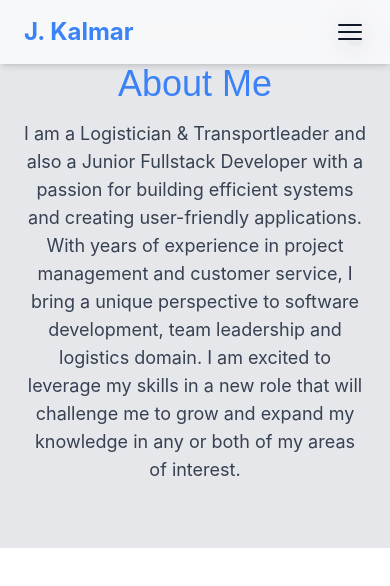
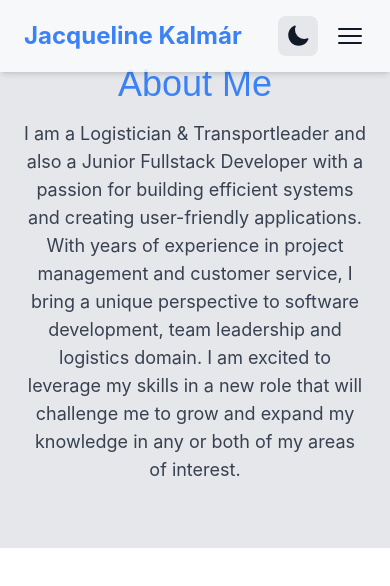
Before and after one commit to JaqiKal/jkalmar-portfolio, a React (Vite) app: page /about in a window 390 px wide. Shown: the top 586 px of the page. Built offline with nearby package versions, Linux system fonts and the light colour scheme.

Commit message:
fix: Move dark mode toggle into Navbar
Placed ThemeToggle inside the Navbar for better visibility

Removed old absolute positioning from App.jsx.

Ensured correct placement for both mobile and desktop views

```diff
--- a/src/App.jsx
+++ b/src/App.jsx
@@ -1,5 +1,4 @@
-import { BrowserRouter as Router, Routes, Route, useLocation } from "react-router-dom";
-import ThemeToggle from "./components/ThemeToggle";
+import { BrowserRouter as Router, Routes, Route } from "react-router-dom";
 import Navbar from "./components/Navbar";
 import Hero from "./pages/Hero";
 import About from "./pages/About";
@@ -10,14 +9,14 @@ import Resume from "./pages/Resume";
 
 const HomePage = () => {
   return (
-    <>
+    <div className="pt-16">
       <Hero />
       <About />
       <Skills />
       <Projects />
       <Contact />
       <Resume />
-    </>
+    </div>
   );
 };
 
@@ -26,9 +25,6 @@ const App = () => {
     <Router>
       <div className="bg-neutral-100 dark:bg-neutral-900 text-neutral-900 dark:text-neutral-100">
         <Navbar />
-        <div className="absolute top-4 right-4">
-          <ThemeToggle />
-        </div>
         <Routes>
           <Route
             path="/"
--- a/src/components/Navbar.jsx
+++ b/src/components/Navbar.jsx
@@ -2,6 +2,7 @@ import { useState } from "react";
 import { Link, useLocation } from "react-router-dom";
 import { Bars3Icon, XMarkIcon } from "@heroicons/react/24/solid";
 import MobileMenu from "./MobileMenu";
+import ThemeToggle from "./ThemeToggle";
 
 const Navbar = () => {
   const [isOpen, setIsOpen] = useState(false);
@@ -19,7 +20,7 @@ const Navbar = () => {
     <nav className="fixed top-0 left-0 w-full bg-white/70 dark:bg-neutral-900/70 backdrop-blur-lg shadow-md py-4 px-6 z-50">
       <div className="flex justify-between items-center max-w-6xl mx-auto">
         {/* Logo or Brand Name */}
-        <h1 className="text-primary-500 text-2xl font-bold">J. Kalmar</h1>
+        <h1 className="text-primary-500 text-2xl font-bold">Jacqueline Kalmár</h1>
 
         {/* Desktop Navigation */}
         <div className="hidden md:flex space-x-6">
@@ -105,6 +106,8 @@ const Navbar = () => {
         </div>
 
         {/* Mobile Hamburger Menu */}
+        <div className="flex items-center space-x-4">
+          <ThemeToggle />
           <button
             className="md:hidden focus:outline-none"
             onClick={() => setIsOpen(!isOpen)}
@@ -112,13 +115,16 @@ const Navbar = () => {
             {isOpen ? <XMarkIcon className="h-8 w-8 text-neutral-900 dark:text-neutral-100" /> : <Bars3Icon className="h-8 w-8 text-neutral-900 dark:text-neutral-100" />}
           </button>
         </div>
+      </div>
 
       {/* Mobile Menu Component */}
+      {isOpen && (
         <MobileMenu
           isOpen={isOpen}
           setIsOpen={setIsOpen}
           handleScroll={handleScroll}
         />
+      )}
     </nav>
   );
 };
```
Lines whose indentation alone changed are shown as unchanged.
